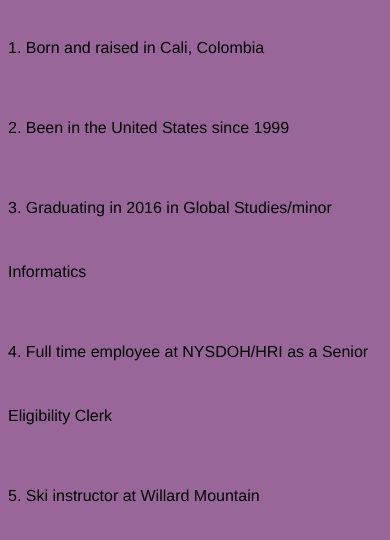
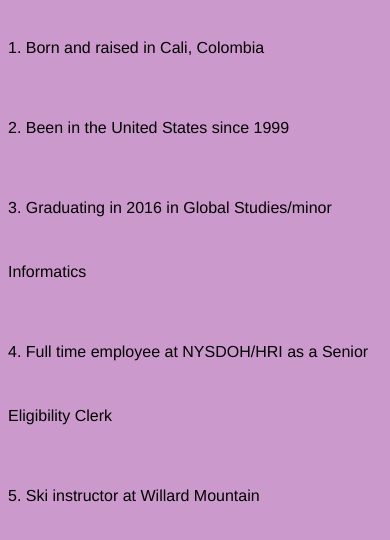
Before and after one commit to plarson15/my-responsive-facts, a plain HTML site: page index.html in a window 390 px wide. Drawn offline with Linux system fonts and the light colour scheme.

Commit message:
Update main.css

```diff
--- a/main.css
+++ b/main.css
@@ -25,7 +25,7 @@
 	display: block; }
 
 body {
-	background: ff3300;
+	background: #ff3300;
 }
 }
 @media (max-width: 700px) {
@@ -39,7 +39,7 @@
 	display: block; }
 
 body {
-	background: cc99cc;
+	background: #cc99cc;
 }
 }
 @media (max-width: 320px) {
```
